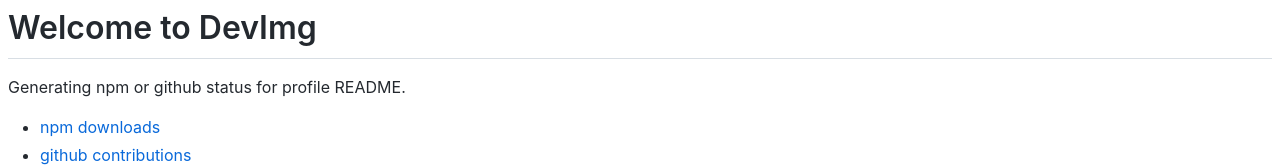
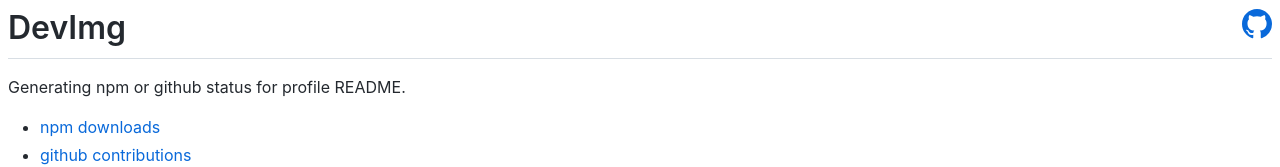
Before and after one commit to cenfun/devimg, a Next.js app: page / in a window 1280 px wide. Shown: the top 167 px of the page. Built offline with nearby package versions, Linux system fonts and the light colour scheme.

Commit message:
add github icon

```diff
--- a/app/globals.css
+++ b/app/globals.css
@@ -12,6 +12,15 @@
     display: flex;
     gap: 10px;
     align-items: center;
+}
+
+.title {
+    flex: auto;
+}
+
+.github,
+.github:visited {
+    color: #000;
 }
 
 .header {
--- a/app/page.jsx
+++ b/app/page.jsx
@@ -142,7 +142,16 @@
 
     return (
         <div className="markdown-body">
-            <h1>Welcome to DevImg</h1>
+            <h1>
+                <div className="inline">
+                    <div className="title">DevImg</div>
+                    <a href="https://github.com/cenfun/devimg" target="_blank" className="github">
+                        <svg viewBox="0 0 16 16" width="30" height="30" pointer-events="none" xmlns="http://www.w3.org/2000/svg"><path fill="currentColor" d="M8 0C3.58 0 0 3.58 0 8c0 3.54 2.29 6.53 5.47 7.59.4.07.55-.17.55-.38 0-.19-.01-.82-.01-1.49-2.01.37-2.53-.49-2.69-.94-.09-.23-.48-.94-.82-1.13-.28-.15-.68-.52-.01-.53.63-.01 1.08.58 1.23.82.72 1.21 1.87.87 2.33.66.07-.52.28-.87.51-1.07-1.78-.2-3.64-.89-3.64-3.95 0-.87.31-1.59.82-2.15-.08-.2-.36-1.02.08-2.12 0 0 .67-.21 2.2.82.64-.18 1.32-.27 2-.27s1.36.09 2 .27c1.53-1.04 2.2-.82 2.2-.82.44 1.1.16 1.92.08 2.12.51.56.82 1.27.82 2.15 0 3.07-1.87 3.75-3.65 3.95.29.25.54.73.54 1.48 0 1.07-.01 1.93-.01 2.2 0 .21.15.46.55.38A8.01 8.01 0 0 0 16 8c0-4.42-3.58-8-8-8"/></svg>
+                    </a>
+                </div>
+
+
+            </h1>
             <p>Generating npm or github status for profile README.</p>
             <ul>
                 <li><a href="#npm-downloads">npm downloads</a></li>
@@ -166,7 +175,7 @@
                     <li>color=44cc11</li>
                     <li>bg=007ec6</li>
                     <li>label={labelDownloads}</li>
-                    <li>output=svg|json</li>
+                    <li>output=svg or json</li>
                 </ul>
             </details>
 
@@ -219,7 +228,7 @@
                     <li>axis=99999</li>
                     <li>bg=ffffff</li>
                     <li>label={labelContributions}</li>
-                    <li>output=svg|json</li>
+                    <li>output=svg or json</li>
                 </ul>
             </details>
 
@@ -259,7 +268,7 @@
                     <li>colors=dodgerblue,green,orangered...</li>
                     <li>bg=ffffff</li>
                     <li>label={labelLanguages}</li>
-                    <li>output=svg|json</li>
+                    <li>output=svg or json</li>
                 </ul>
             </details>
 
```
